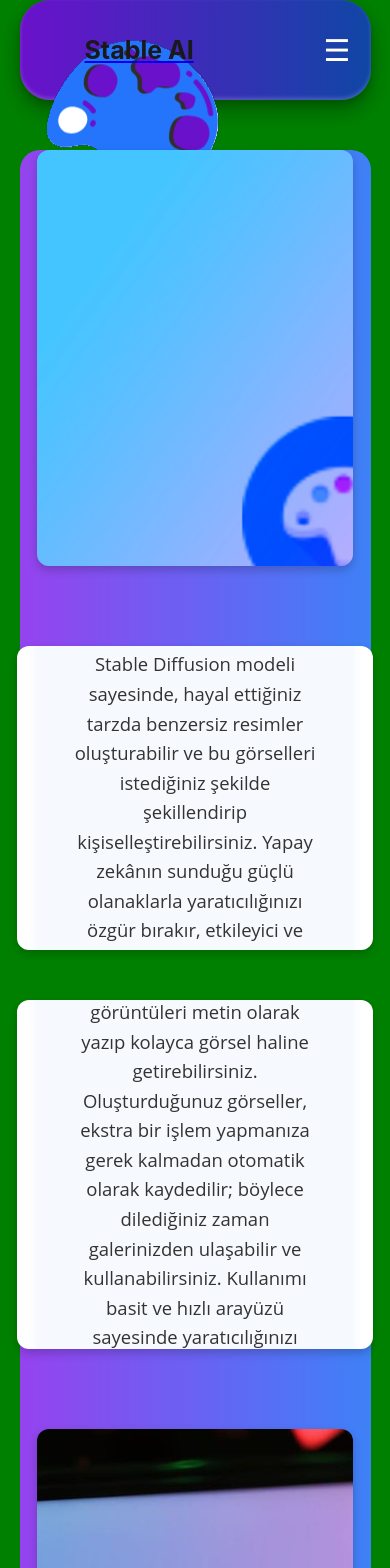
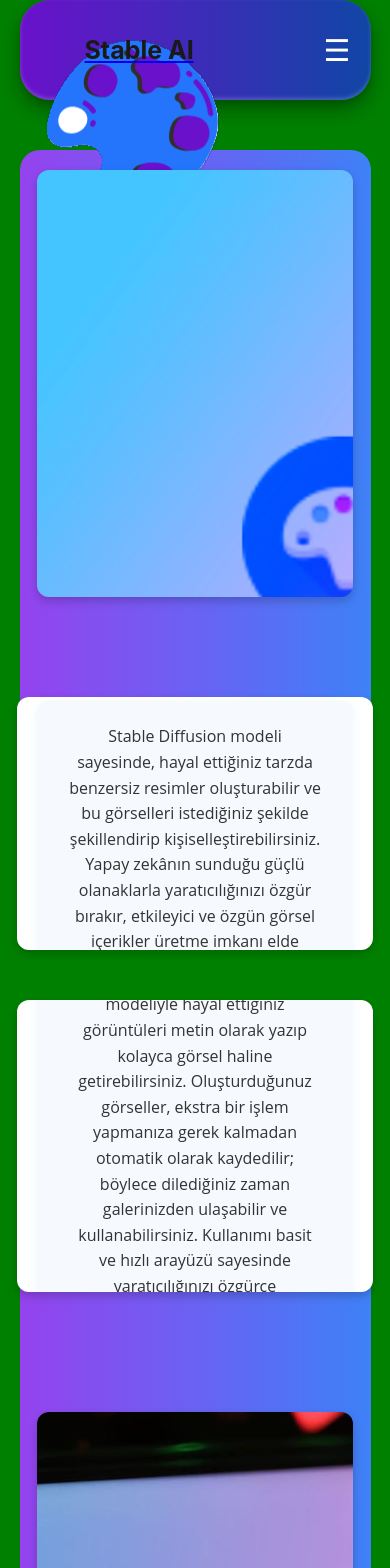
Before and after one commit to hakansal/stable_diffusion_frontend, a React (Create React App) app: page / in a window 390 px wide. Shown: the top 1568 px of the page. Built offline with nearby package versions, Linux system fonts and the light colour scheme; what @saas-ui/react would draw is missing.

Commit message:
mobile update

```diff
--- a/src/Components/giris/Giris.jsx
+++ b/src/Components/giris/Giris.jsx
@@ -48,7 +48,8 @@ const Giris = () => {
   };
 
   return (
-    <div className="giris_main">
+     <div className="giris_main">
+      <div className="giris_container">
       <form className="giris_form" onSubmit={handlelogin}>
         <h2 className="h2">Giriş</h2>
 
@@ -76,6 +77,7 @@ const Giris = () => {
       </form>
       <button onClick={forgot} className="forgotbutton">şifremi unuttum</button>
     </div>
+     </div>
   );
 };
 
--- a/src/Components/giris/giris.scss
+++ b/src/Components/giris/giris.scss
@@ -2,6 +2,9 @@
 @import "../mainscreen/main.scss";
 
 .giris_main{
+  @extend .main_class
+}
+.giris_container{
   @extend .main_container;
    display: flex;
    flex-direction: column;
--- a/src/Components/kayıt/kayit.scss
+++ b/src/Components/kayıt/kayit.scss
@@ -4,7 +4,7 @@
     display: flex;
     gap: 100px;
     align-items: center;
-
+    justify-content: center
 }
 
 .kayit_container {
@@ -123,3 +123,8 @@
         gap: 20px;
     }
 }
+@media (max-width: 500px) {
+.kayit_form input{
+    width: 200px;
+}
+}
--- a/src/Components/mainscreen/main.scss
+++ b/src/Components/mainscreen/main.scss
@@ -110,3 +110,14 @@
      height: fit-content;
   }
  }
+  @media (max-width: 500px) {
+    .main_slider{
+      margin-top: 20px;
+    }
+    .main_container{
+      gap:100px
+    }
+  .pp{ font-size: 1rem;
+
+  }
+  }
```
